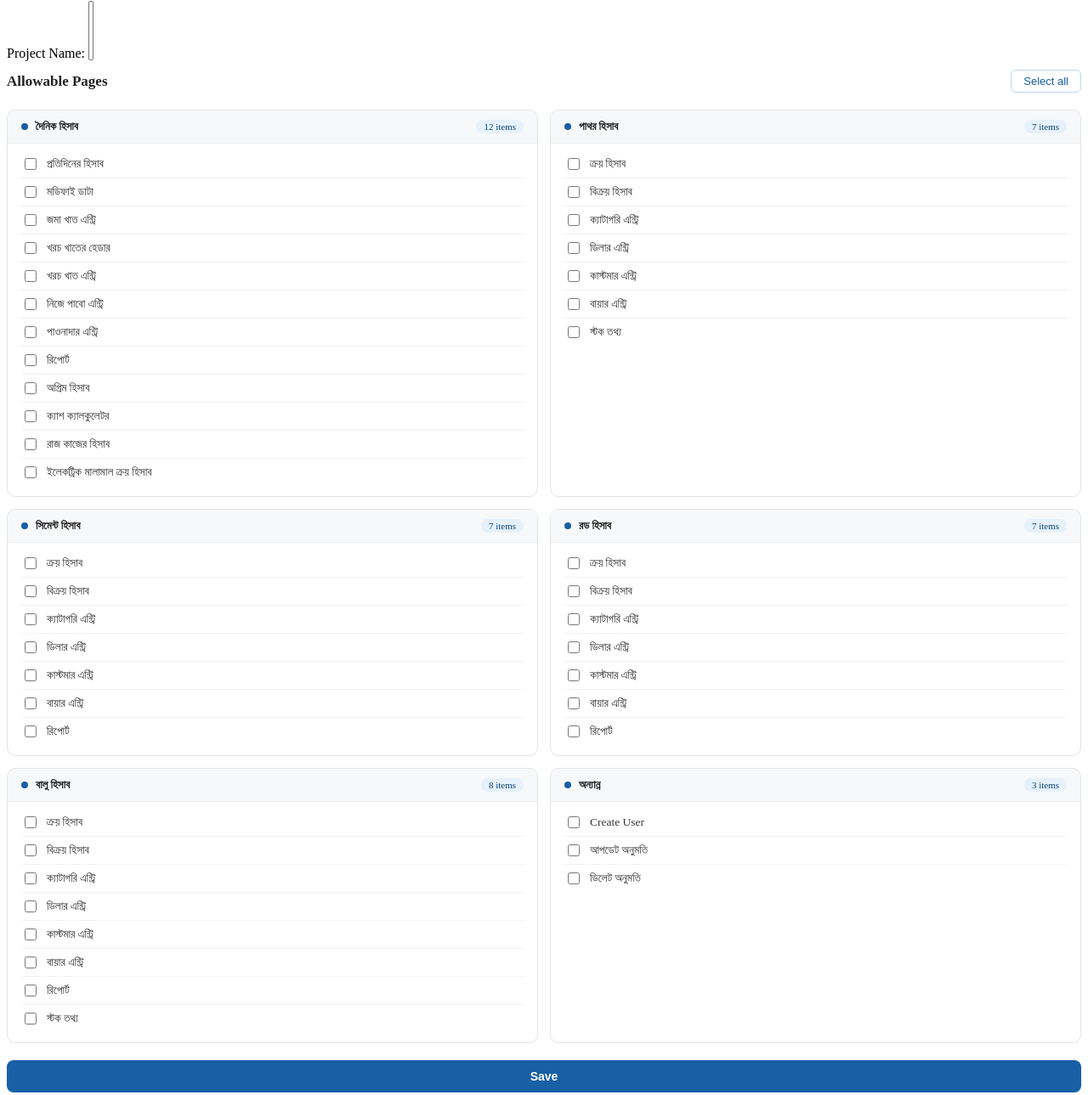
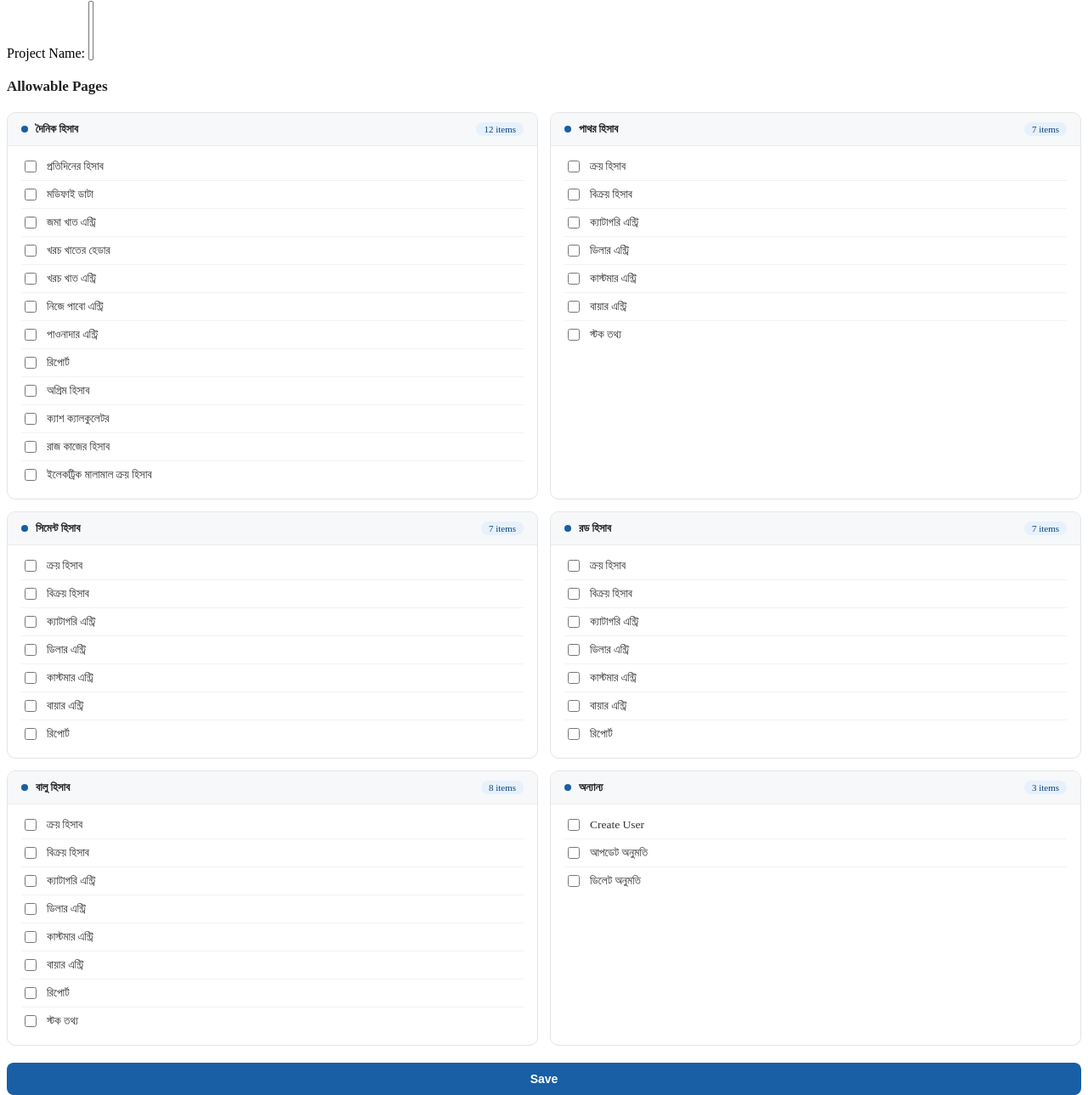
Before and after one commit to Rabiulrn/city_centre, a PHP site: page /city_center/admin/ajaxcall/search_user_by_username.php in a window 1280 px wide. Shown: the part 79-1368 px from the top of the page at 85% size. Run offline with PHP 8.4, Linux system fonts and the light colour scheme; data comes from the database, SQL or seed files in the repository; data that the repository does not hold is empty.

Commit message:
Allowable_page_updated

```diff
--- a/admin/ajaxcall/search_user_by_username.php
+++ b/admin/ajaxcall/search_user_by_username.php
@@ -190,8 +190,8 @@ if ($usernamePost) {
 
 <div class="pw">
   <div class="pw-header">
-    <span class="pw-title">Allowable Pages</span>
-    <button class="sel-btn" type="button" onclick="toggleAllPerms(this)">Select all</button>
+    <span class="pw-title" style="margin-top: 10px;">Allowable Pages</span>
+    <!-- <button class="sel-btn" type="button" onclick="toggleAllPerms(this)">Select all</button> -->
   </div>
 
   <div class="pw-grid">
@@ -289,6 +289,10 @@ if ($usernamePost) {
           <input type="checkbox" name="pathor_stocks" id="pathor_stocks" onchange="checkUncheck(this)" value="<?php echo $pathor_stocks; ?>" <?php echo ($pathor_stocks == 'yes' ? 'checked' : ''); ?>>
           <span>স্টক তথ্য</span>
         </label>
+        <!-- <label class="check-row">
+          <input type="checkbox" name="pathor_report" id="pathor_report" onchange="checkUncheck(this)" value="<?php echo $pathor_report; ?>" <?php echo ($pathor_report == 'yes' ? 'checked' : ''); ?>>
+          <span>রিপোর্ট</span>
+        </label> -->
       </div>
     </div>
 
@@ -410,10 +414,10 @@ if ($usernamePost) {
       </div>
     </div>
 
-    <!-- অন্যান্ন -->
+    <!-- অন্যান্য -->
     <div class="card">
       <div class="card-head">
-        <div class="card-head-left"><div class="card-dot"></div><span class="card-title">অন্যান্ন</span></div>
+        <div class="card-head-left"><div class="card-dot"></div><span class="card-title">অন্যান্য</span></div>
         <span class="card-badge">3 items</span>
       </div>
       <div class="card-body">
```
